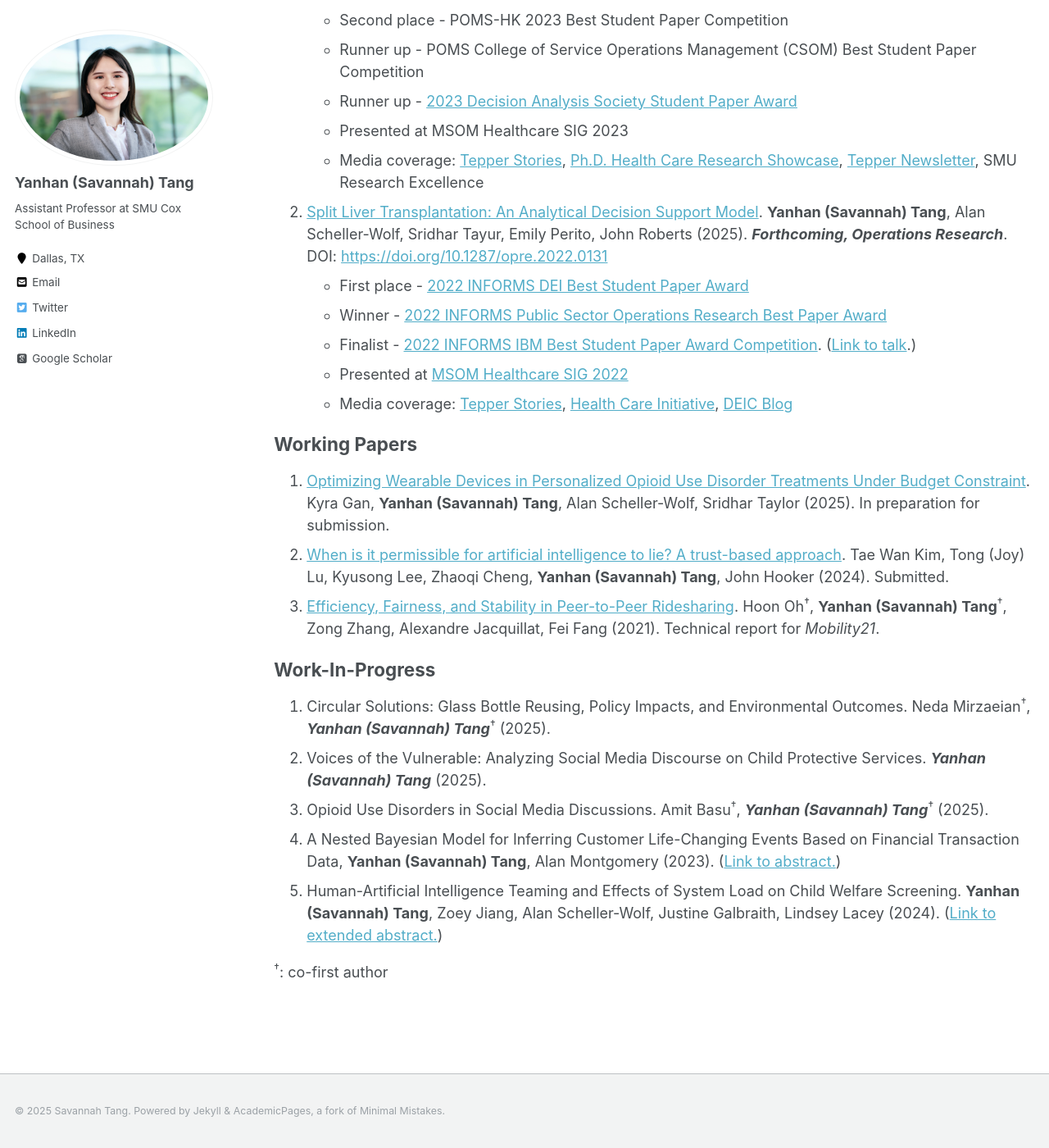
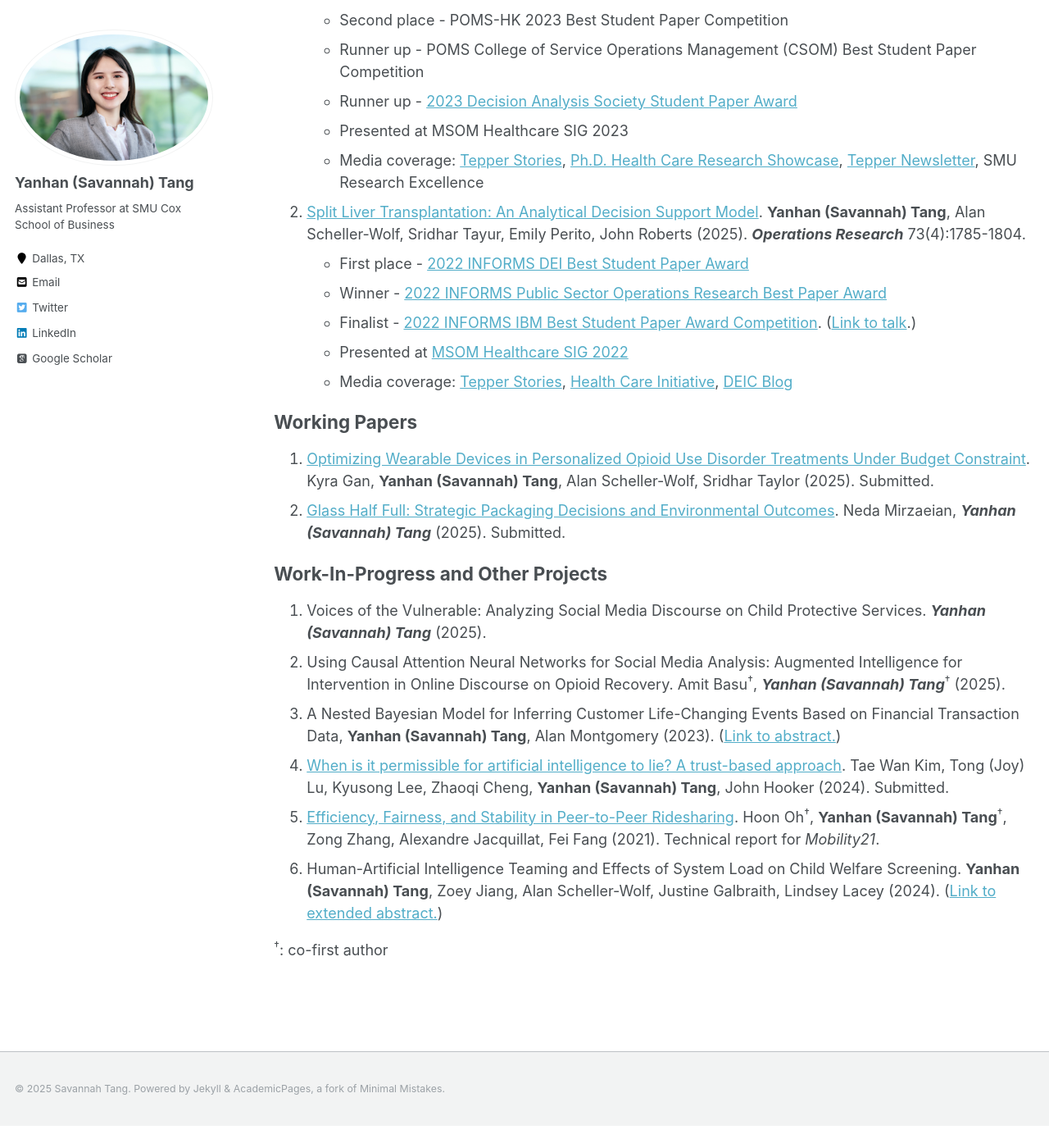
Before and after one commit to savytang/savytang.github.io, a Jekyll site: the page built from _pages/researches.md, in a window 1280 px wide and 1400 px high, scrolled down 329 px. Shown: the whole window at 82% size. Built offline with Jekyll 4.4.1, drawn with Linux system fonts in a browser that asks for light colours; some web fonts are replaced; after the commit the page ends 1702 px from its top, so only the background shows below that.

Commit message:
2025aug
updated paper status

```diff
--- a/_pages/researches.md
+++ b/_pages/researches.md
@@ -15,7 +15,7 @@ author_profile: true
   - Presented at MSOM Healthcare SIG 2023
   - Media coverage: [Tepper Stories](https://www.cmu.edu/tepper/news/stories/2023/january/research-summary.html), [Ph.D. Health Care Research Showcase](https://www.cmu.edu/tepper/faculty-and-research/initiatives/health-care-initiative/education/research.html), [Tepper Newsletter](https://www.cmu.edu/tepper/news/stories/2025/march/increased-use-of-split-liver-transplantation-can-bring-more-equitable-fairer-outcomes-for-patients.html?utm_campaign=2025-03-20+Piper&utm_source=research&utm_medium=all&utm_content=res_med_0&utm_term=tepper_0&utm_id=split+liver+transplantation+can+bring+about+more+equitable+outcomes), SMU Research Excellence
 
-1. [Split Liver Transplantation: An Analytical Decision Support Model](https://papers.ssrn.com/sol3/papers.cfm?abstract_id=3877523). __Yanhan (Savannah) Tang__, Alan Scheller-Wolf, Sridhar Tayur, Emily Perito, John Roberts (2025). ___Forthcoming, Operations Research___. DOI: [https://doi.org/10.1287/opre.2022.0131](https://doi.org/10.1287/opre.2022.0131)
+1. [Split Liver Transplantation: An Analytical Decision Support Model](https://papers.ssrn.com/sol3/papers.cfm?abstract_id=3877523). __Yanhan (Savannah) Tang__, Alan Scheller-Wolf, Sridhar Tayur, Emily Perito, John Roberts (2025). ___Operations Research___ 73(4):1785-1804.
   - First place - [2022 INFORMS DEI Best Student Paper Award](https://connect.informs.org/diversity/student-paper-award)
   - Winner - [2022 INFORMS Public Sector Operations Research Best Paper Award](https://www.informs.org/Recognizing-Excellence/Community-Prizes/Public-Sector-O.R/Public-Sector-Operations-Research-Best-Paper-Award)
   - Finalist - [2022 INFORMS IBM Best Student Paper Award Competition](https://www.informs.org/Recognizing-Excellence/Award-Recipients/Yanhan-Savannah-Tang). ([Link to talk](https://www.youtube.com/watch?v=3QSfzrrAWQs).)
@@ -24,18 +24,16 @@ author_profile: true
 
 ## Working Papers
 
-1. [Optimizing Wearable Devices in Personalized Opioid Use Disorder Treatments Under Budget Constraint](https://papers.ssrn.com/sol3/papers.cfm?abstract_id=3389539). Kyra Gan, __Yanhan (Savannah) Tang__, Alan Scheller-Wolf, Sridhar Taylor (2025). In preparation for submission.
+1. [Optimizing Wearable Devices in Personalized Opioid Use Disorder Treatments Under Budget Constraint](https://papers.ssrn.com/sol3/papers.cfm?abstract_id=3389539). Kyra Gan, __Yanhan (Savannah) Tang__, Alan Scheller-Wolf, Sridhar Taylor (2025). Submitted.
+1. [Glass Half Full: Strategic Packaging Decisions and Environmental Outcomes](https://papers.ssrn.com/sol3/papers.cfm?abstract_id=5289741#). Neda Mirzaeian, ___Yanhan (Savannah) Tang___ (2025). Submitted.
 
+## Work-In-Progress and Other Projects
+
+1. Voices of the Vulnerable: Analyzing Social Media Discourse on Child Protective Services. ___Yanhan (Savannah) Tang___ (2025).
+1. Using Causal Attention Neural Networks for Social Media Analysis: Augmented Intelligence for Intervention in Online Discourse on Opioid Recovery. Amit Basu<sup>&dagger;</sup>, ___Yanhan (Savannah) Tang___<sup>&dagger;</sup> (2025).
+1. A Nested Bayesian Model for Inferring Customer Life-Changing Events Based on Financial Transaction Data, __Yanhan (Savannah) Tang__, Alan Montgomery (2023). ([Link to abstract.](../files/abstract_pnc.pdf))
 1. [When is it permissible for artificial intelligence to lie? A trust-based approach](https://arxiv.org/abs/2103.05434). Tae Wan Kim, Tong (Joy) Lu, Kyusong Lee, Zhaoqi Cheng, __Yanhan (Savannah) Tang__, John Hooker (2024). Submitted.
-
 1. [Efficiency, Fairness, and Stability in Peer-to-Peer Ridesharing](https://arxiv.org/abs/2110.01152). Hoon Oh<sup>&dagger;</sup>, __Yanhan (Savannah) Tang__<sup>&dagger;</sup>, Zong Zhang, Alexandre Jacquillat, Fei Fang (2021). Technical report for *Mobility21*.
-
-## Work-In-Progress
-
-1. Circular Solutions: Glass Bottle Reusing, Policy Impacts, and Environmental Outcomes. Neda Mirzaeian<sup>&dagger;</sup>, ___Yanhan (Savannah) Tang___<sup>&dagger;</sup> (2025).
-1. Voices of the Vulnerable: Analyzing Social Media Discourse on Child Protective Services. ___Yanhan (Savannah) Tang___ (2025).
-1. Opioid Use Disorders in Social Media Discussions. Amit Basu<sup>&dagger;</sup>, ___Yanhan (Savannah) Tang___<sup>&dagger;</sup> (2025).
-1. A Nested Bayesian Model for Inferring Customer Life-Changing Events Based on Financial Transaction Data, __Yanhan (Savannah) Tang__, Alan Montgomery (2023). ([Link to abstract.](../files/abstract_pnc.pdf))
 1. Human-Artificial Intelligence Teaming and Effects of System Load on Child Welfare Screening. __Yanhan (Savannah) Tang__, Zoey Jiang, Alan Scheller-Wolf, Justine Galbraith, Lindsey Lacey (2024). ([Link to extended abstract.](../files/abstract_CYF.pdf))
 
 <sup>&dagger;</sup>: co-first author
```
Also changed, not shown: _pages/about.md (+1 -1 lines), _pages/cv.md (+1 -1 lines), 1 other file.
